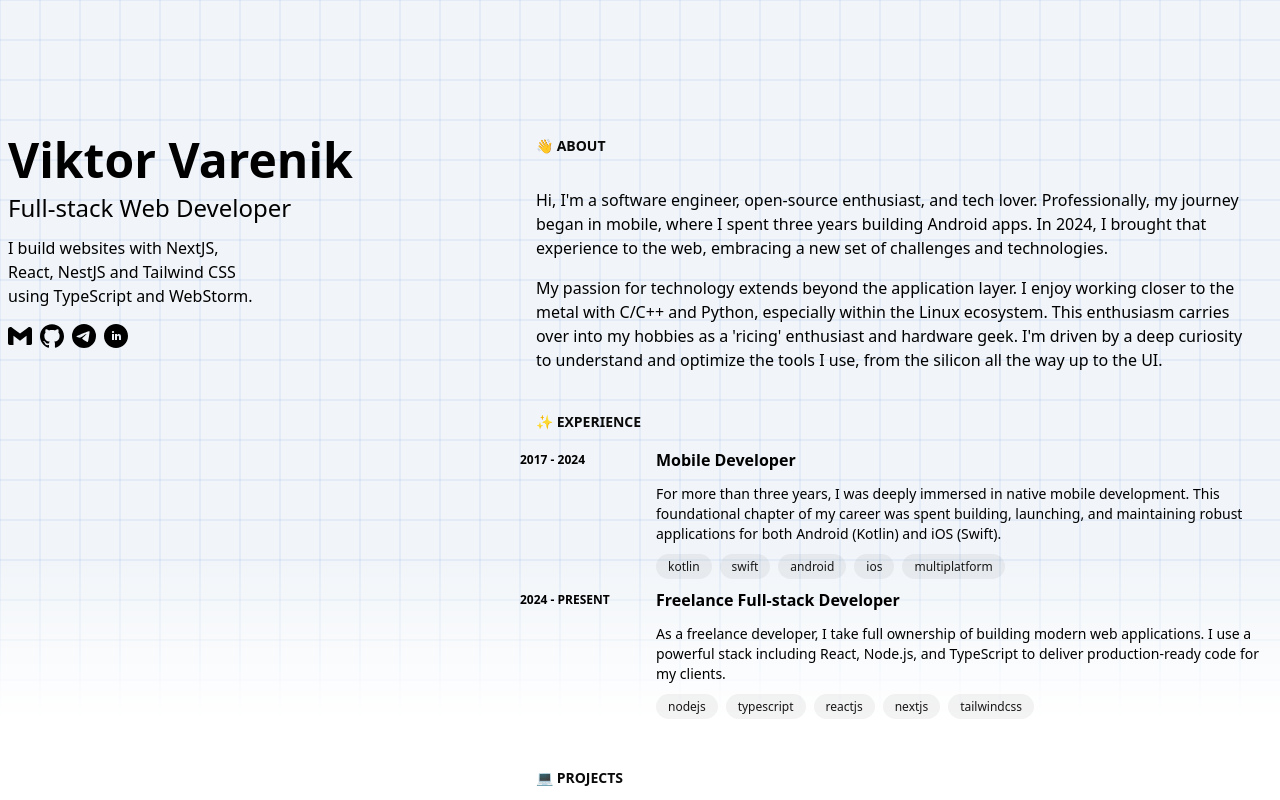
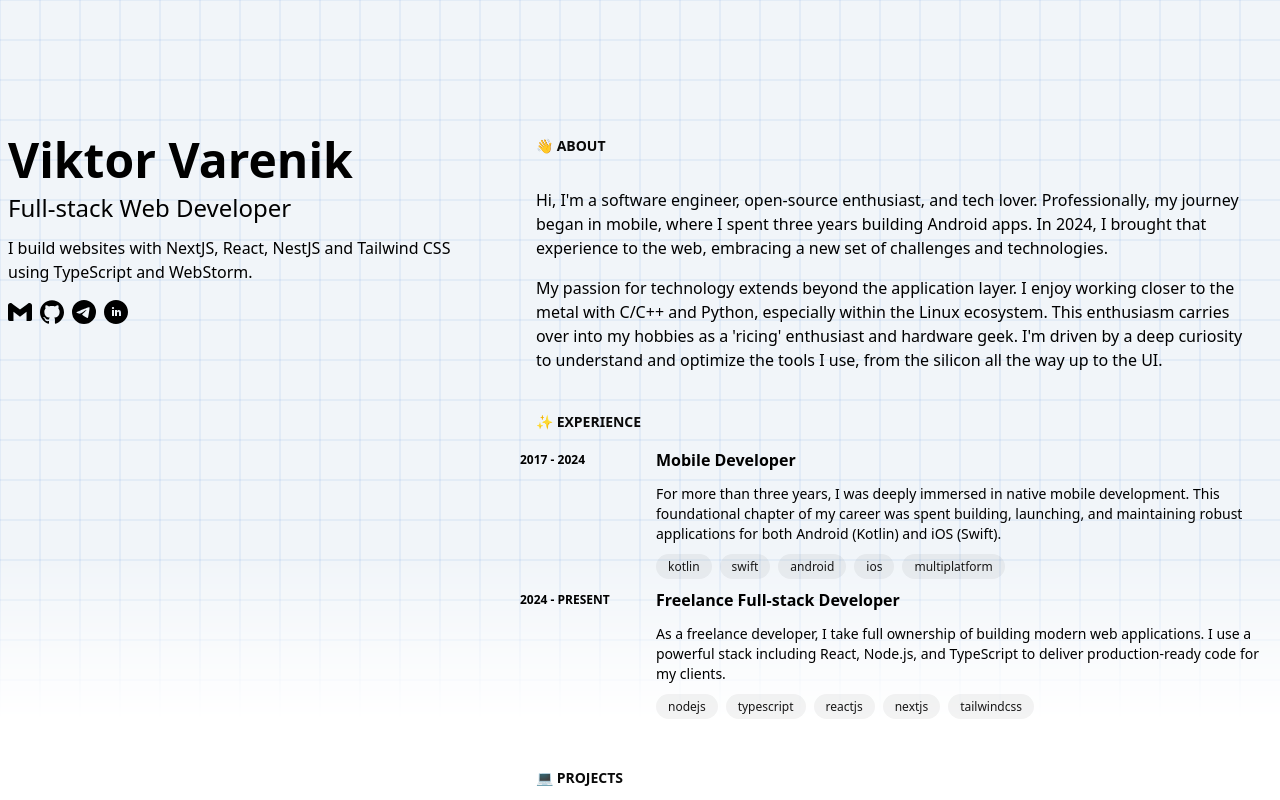
Before and after one commit to kotleni/kotleni.github.io, a Next.js app: page / in a window 1280 px wide. Shown: the top 800 px of the page. Built offline with nearby package versions, Linux system fonts and the light colour scheme.

Commit message:
fix: left-side overlap right side on md+ Close #31

```diff
--- a/src/app/page.tsx
+++ b/src/app/page.tsx
@@ -16,14 +16,14 @@ function LeftSide() {
 
     return (
         <div className="w-full md:w-[40%] md:flex-shrink-0">
-            <div className="w-full md:w-[40%] p-(--blocks-padding-mobile) md:p-(--blocks-padding) pt-4 md:pt-34 md:fixed md:top-0 md:max-h-screen">
+            <div className="w-full md:w-fit flex flex-col grow-0 p-(--blocks-padding-mobile) md:p-(--blocks-padding) pt-4 md:pt-34 md:fixed md:top-0 md:max-h-screen">
                 <Link href="/" className="text-4xl md:text-5xl font-bold">
                     Viktor Varenik
                 </Link>
                 <h2 className="text-lg md:text-2xl font-medium mt-2">
                     Full-stack Web Developer
                 </h2>
-                <p className="mt-3 leading-normal sm:w-[90%] md:w-[70%] lg:w-[50%]">
+                <p className="mt-3 leading-normal max-w-md">
                     I build websites with NextJS, React, NestJS and Tailwind CSS
                     using TypeScript and WebStorm.
                     {extensions.isEnabled(Extension.Cute) ? ' :3' : ''}
```
